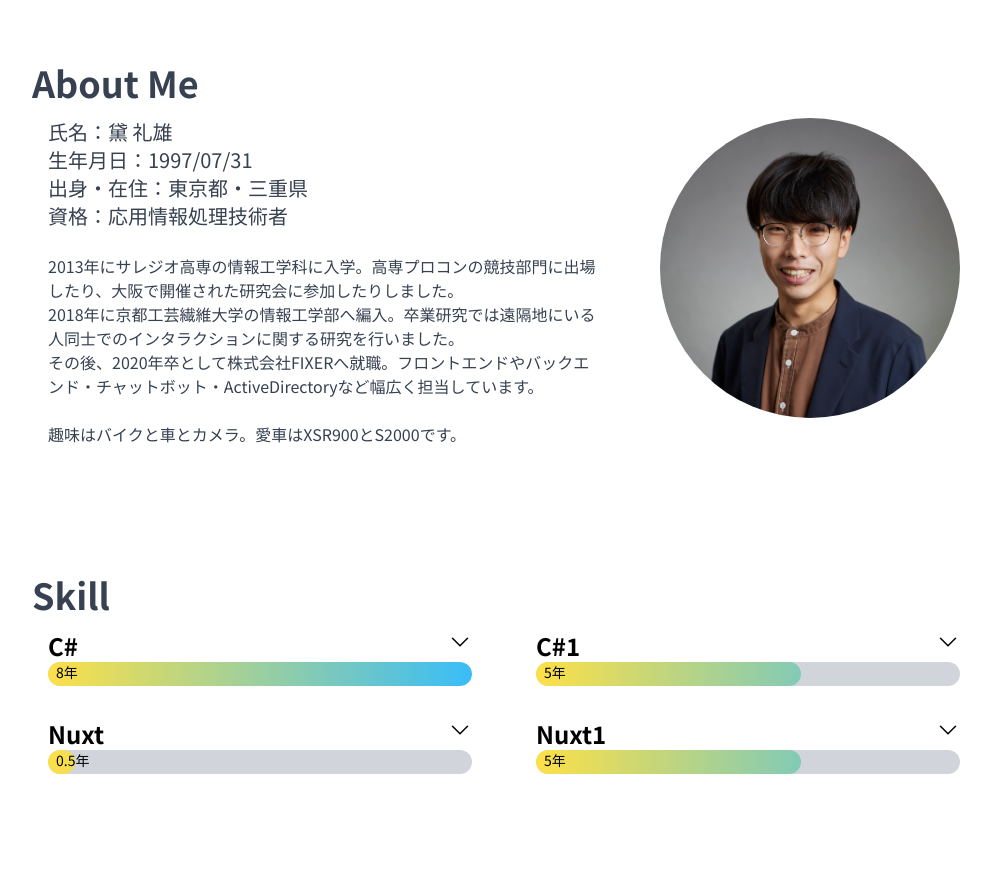
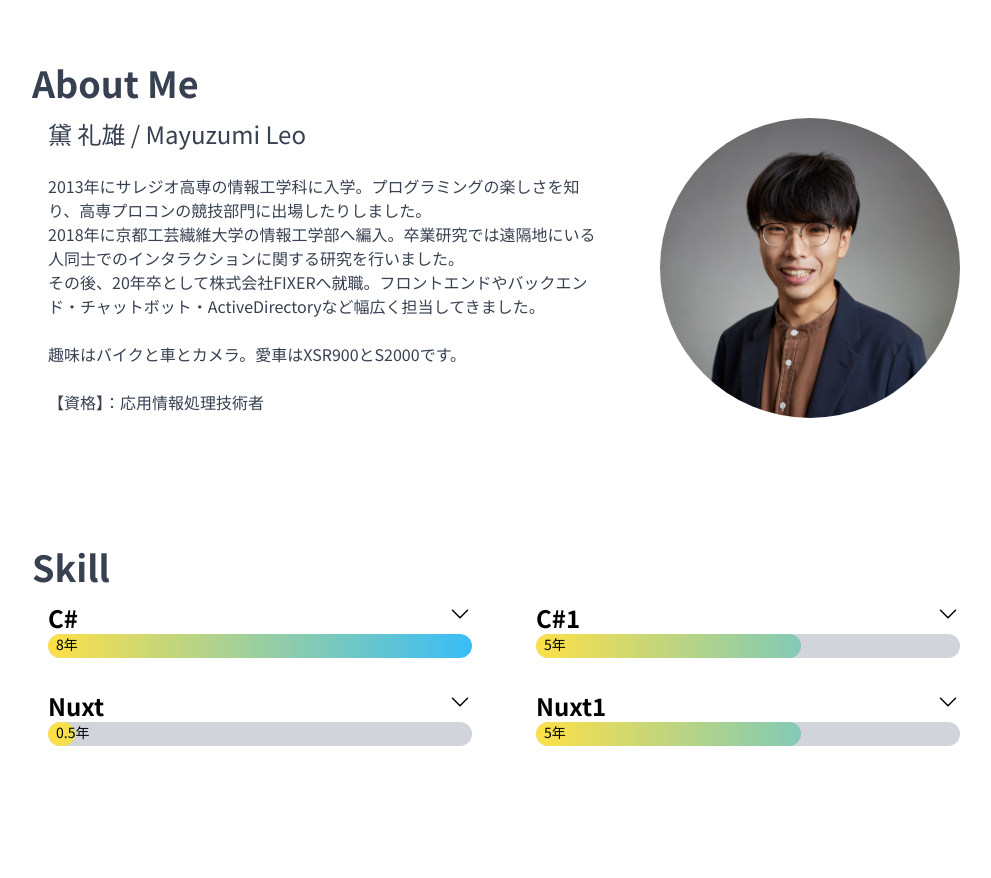
Before and after one commit to MayuLeo/portfolio, a Nuxt app: page / in a window 1280 px wide. Shown: the part 856-1734 px from the top of the page, without its empty margins (136-1127 px from the left). Built offline with nearby package versions, Linux system fonts and the light colour scheme.

Commit message:
about meの調整

```diff
--- a/app.vue
+++ b/app.vue
@@ -20,13 +20,17 @@
           <!-- bio -->
           <div class="w-full">
             <Typography
+              class="text-2xl text-gray-700"
+              text="黛 礼雄 / Mayuzumi Leo"
+            />
+            <!-- <Typography
               class="text-xl text-gray-700"
               :text="'氏名：黛 礼雄\n生年月日：1997/07/31\n出身・在住：東京都・三重県\n資格：応用情報処理技術者'"
-            />
+            /> -->
             <br />
             <Typography
               class="text-gray-700"
-              :text="'2013年にサレジオ高専の情報工学科に入学。高専プロコンの競技部門に出場したり、大阪で開催された研究会に参加したりしました。\n2018年に京都工芸繊維大学の情報工学部へ編入。卒業研究では遠隔地にいる人同士でのインタラクションに関する研究を行いました。\nその後、2020年卒として株式会社FIXERへ就職。フロントエンドやバックエンド・チャットボット・ActiveDirectoryなど幅広く担当しています。\n\n趣味はバイクと車とカメラ。愛車はXSR900とS2000です。'"
+              :text="'2013年にサレジオ高専の情報工学科に入学。プログラミングの楽しさを知り、高専プロコンの競技部門に出場したりしました。\n2018年に京都工芸繊維大学の情報工学部へ編入。卒業研究では遠隔地にいる人同士でのインタラクションに関する研究を行いました。\nその後、20年卒として株式会社FIXERへ就職。フロントエンドやバックエンド・チャットボット・ActiveDirectoryなど幅広く担当してきました。\n\n趣味はバイクと車とカメラ。愛車はXSR900とS2000です。\n\n【資格】：応用情報処理技術者'"
             />
           </div>
           <!-- icon -->
```
